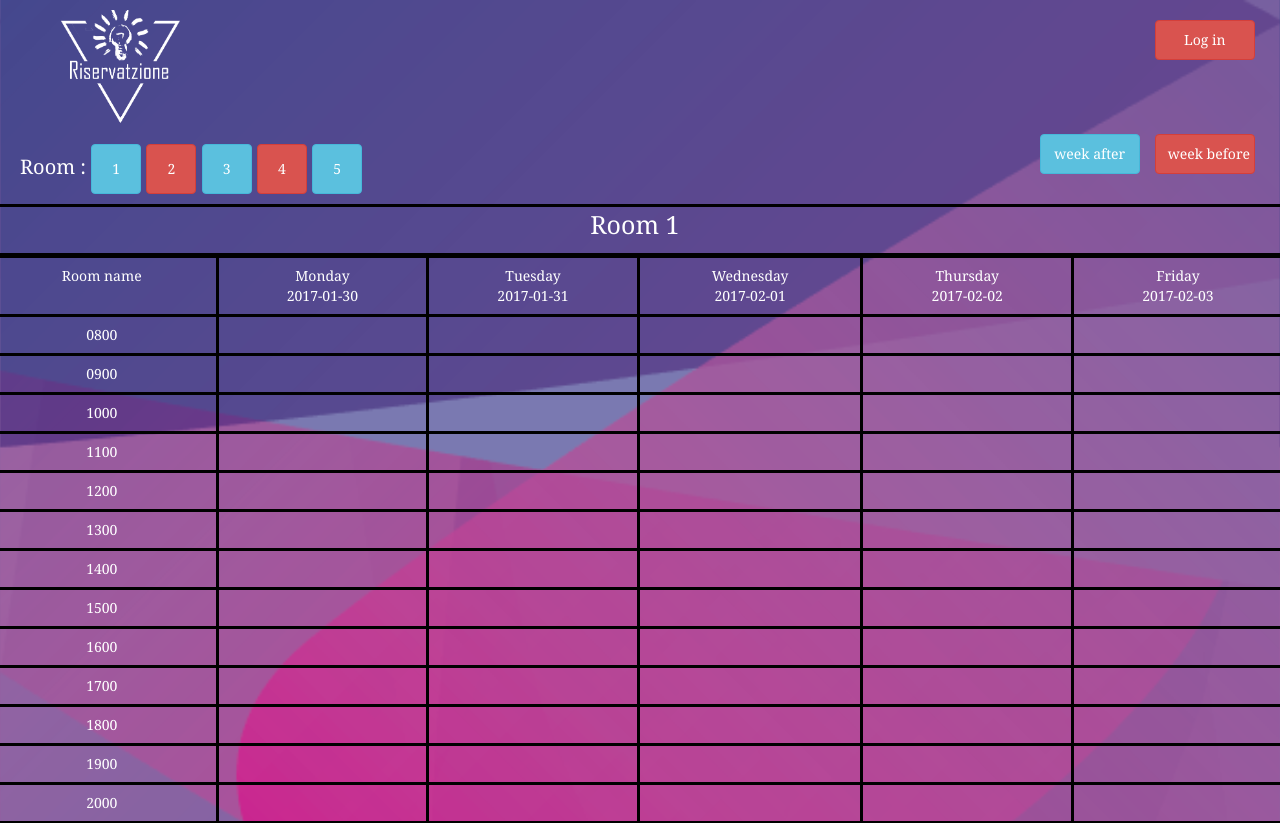
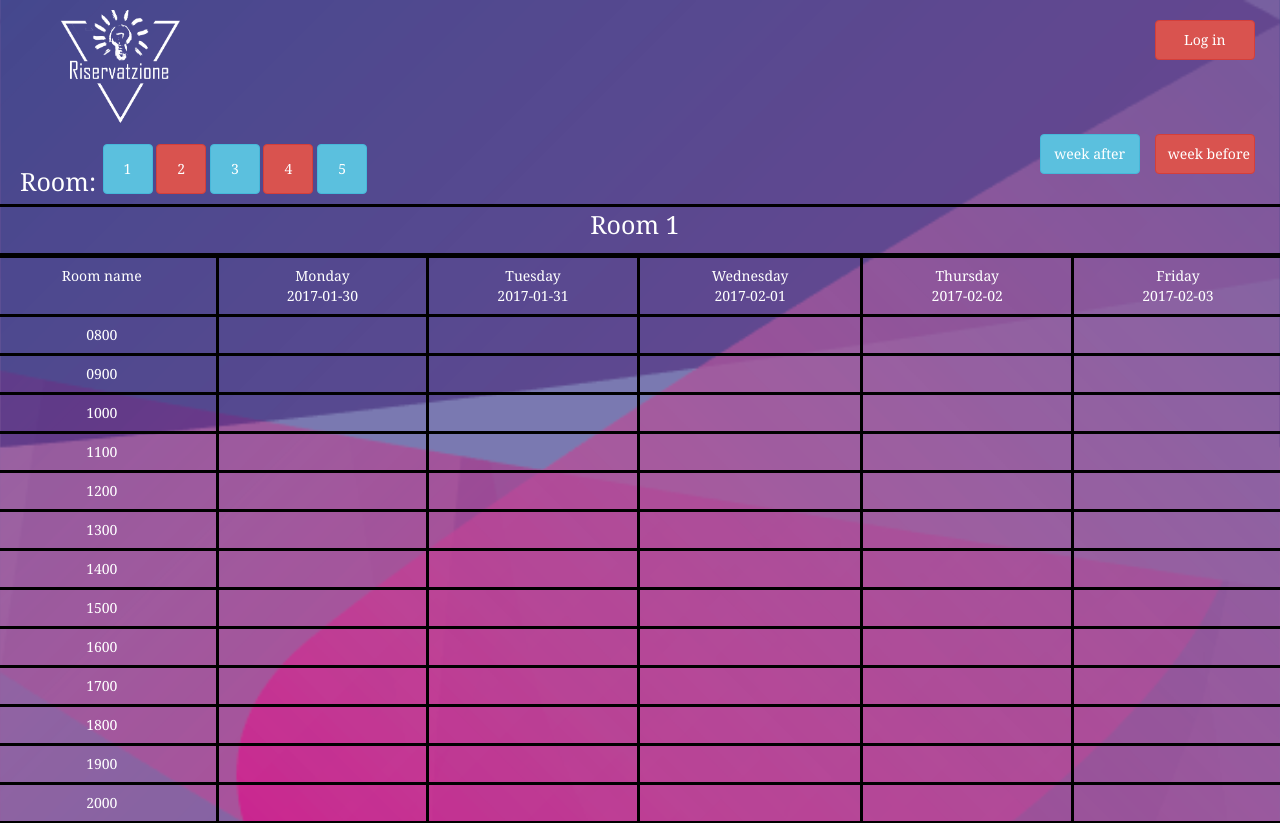
Before and after one commit to skillwork-mdimitrov/Project-Riservazione, a PHP site: page / in a window 1280 px wide. Shown: the top 823 px of the page. Run offline with PHP 8.4, Linux system fonts and the light colour scheme; some libraries are stand-ins or nearby versions.

Commit message:
- room text moved - server attempt to move to Julian failed. No permissions

```diff
--- a/CSS/indexCSS.css
+++ b/CSS/indexCSS.css
@@ -37,7 +37,7 @@ body
 
 #nameRoom
 {
-    font-size: 15pt;
+
 }
 
 .week
@@ -167,4 +167,13 @@ table
 {
     color: white;
 }
+
+/* cosmetics */
+#roomText
+{
+    font-size: 25px;
+    position: relative;
+    top: 18px;
+}
+
 /* === BODY section end === */
--- a/index.php
+++ b/index.php
@@ -190,7 +190,7 @@
         <div class="row" id="buttons">
             <div class="col-sm-4 col-xs-4">
                 <p>
-                    <div id="nameRoom" class="whiteColor">Room :
+                <div class="whiteColor"><span id="roomText">Room: </span>
                     <button type="button" class="btn btn-info" onclick="myFunction('Room1')" id="buttonButton">1</button>
                     <button type="button" class="btn btn-danger"  onclick="myFunction('Room2')" id="buttonButton">2</button>
                     <button type="button" class="btn btn-info"  onclick="myFunction('Room3')" id="buttonButton">3</button>
```
